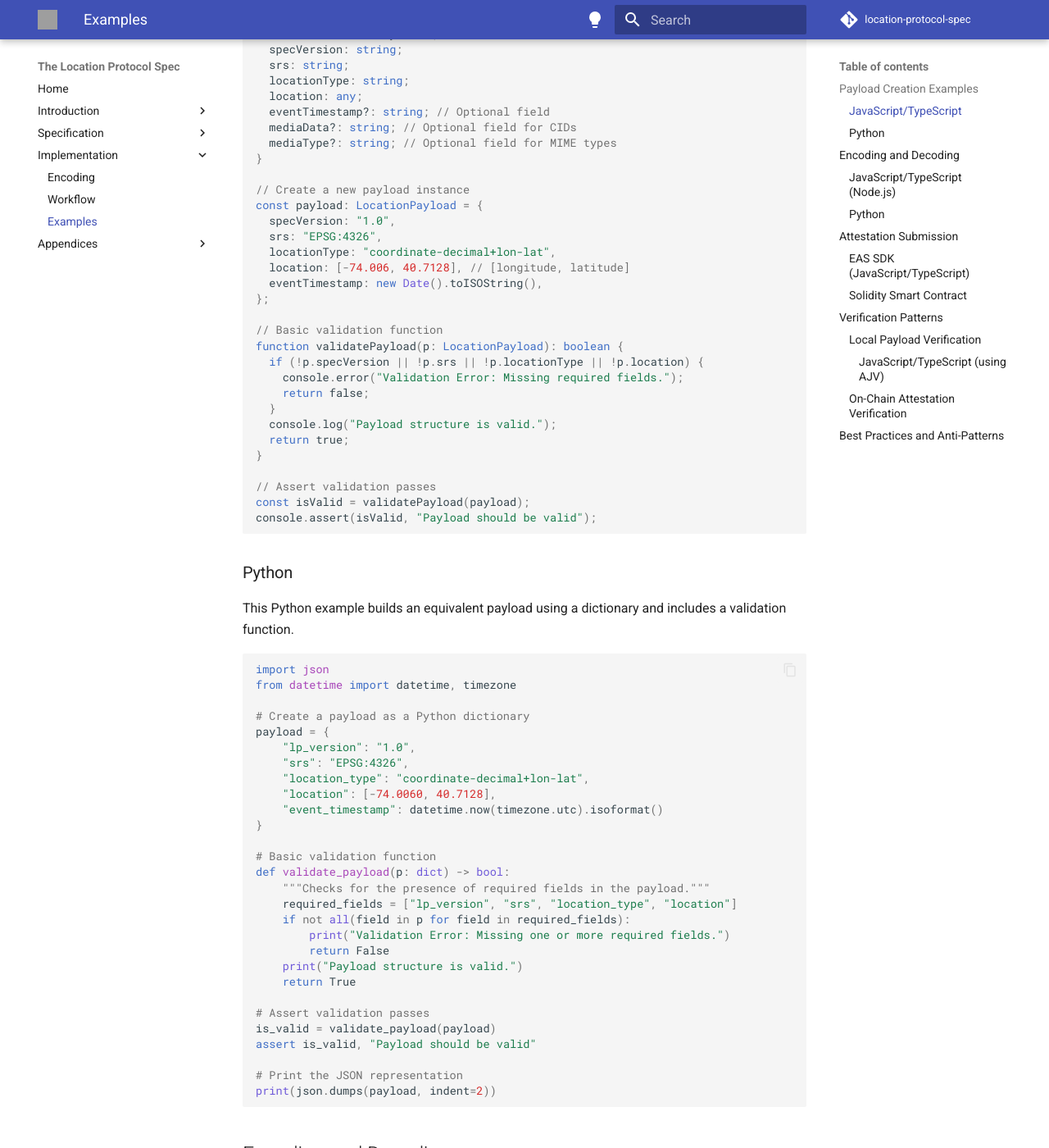
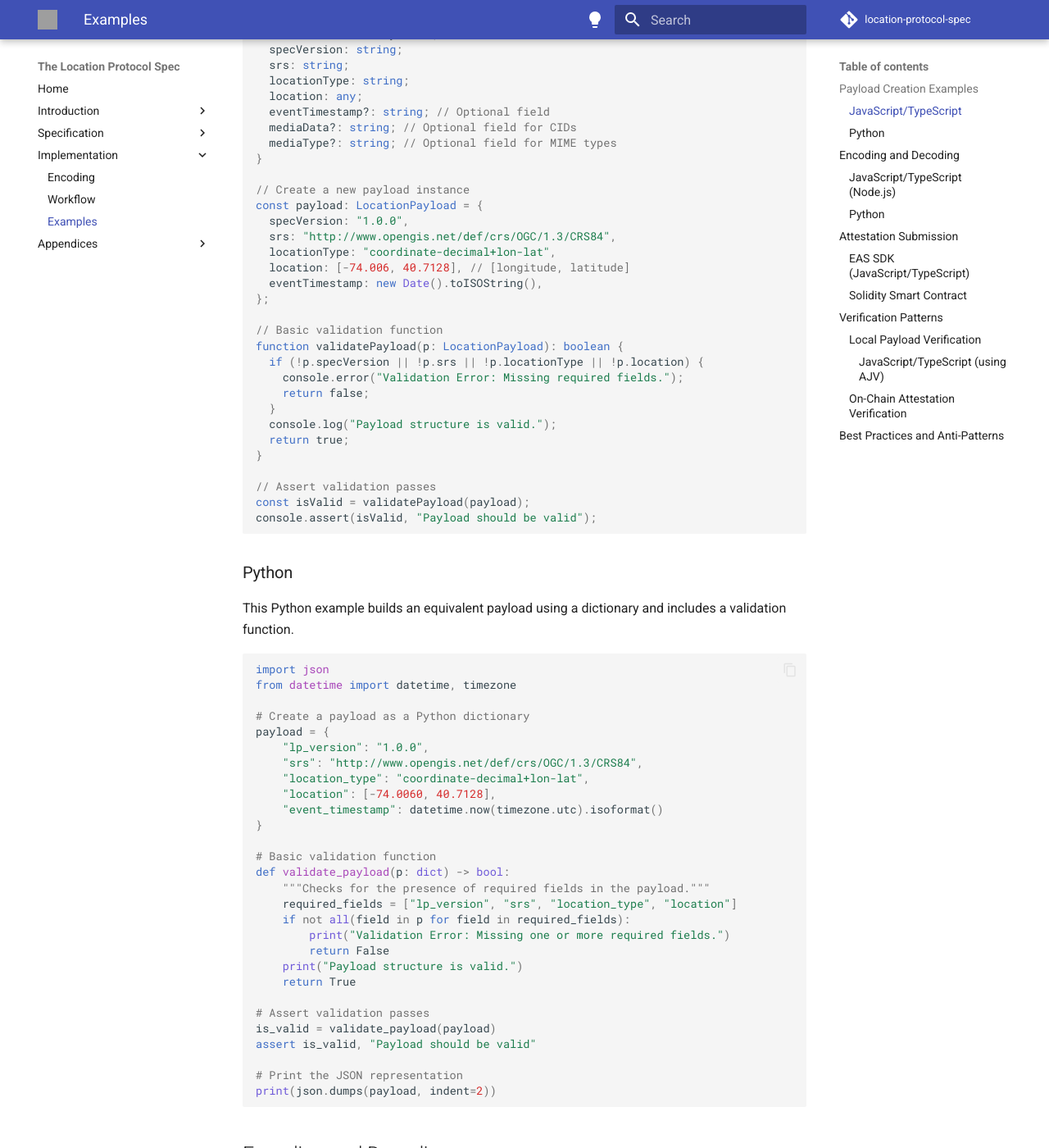
Before and after one commit to DecentralizedGeo/location-protocol-spec, an MkDocs documentation site: the page built from docs/spec-page/implementation/examples.md, in a window 1280 px wide and 1400 px high, scrolled down 607 px. Shown: the whole window at 82% size. Built offline with MkDocs 1.6.1 and Material for MkDocs 9.7.7, drawn with Linux system fonts in a browser that asks for light colours; emoji names are drawn with the system emoji font; comment, search, counter and statistics services are not loaded; some of the changed text lies outside the part shown; grey boxes are pictures that could not be loaded.

```diff
--- a/docs/spec-page/implementation/examples.md
+++ b/docs/spec-page/implementation/examples.md
@@ -22,8 +22,8 @@ interface LocationPayload {
 
 // Create a new payload instance
 const payload: LocationPayload = {
-  specVersion: "1.0",
-  srs: "EPSG:4326",
+  specVersion: "1.0.0",
+  srs: "http://www.opengis.net/def/crs/OGC/1.3/CRS84",
   locationType: "coordinate-decimal+lon-lat",
   location: [-74.006, 40.7128], // [longitude, latitude]
   eventTimestamp: new Date().toISOString(),
@@ -54,8 +54,8 @@ from datetime import datetime, timezone
 
 # Create a payload as a Python dictionary
 payload = {
-    "lp_version": "1.0",
-    "srs": "EPSG:4326",
+    "lp_version": "1.0.0",
+    "srs": "http://www.opengis.net/def/crs/OGC/1.3/CRS84",
     "location_type": "coordinate-decimal+lon-lat",
     "location": [-74.0060, 40.7128],
     "event_timestamp": datetime.now(timezone.utc).isoformat()
@@ -96,7 +96,7 @@ import { encode, decode } from "cbor-x";
 // Payload from the previous example
 const payload = {
   specVersion: "1.0",
-  srs: "EPSG:4326",
+  srs: "http://www.opengis.net/def/crs/OGC/1.3/CRS84",
   locationType: "coordinate-decimal+lon-lat",
   location: [-74.006, 40.7128],
 };
@@ -133,8 +133,8 @@ import base64
 import json
 
 payload = {
-    "lp_version": "1.0",
-    "srs": "EPSG:4326",
+    "lp_version": "1.0.0",
+    "srs": "http://www.opengis.net/def/crs/OGC/1.3/CRS84",
     "location_type": "coordinate-decimal+lon-lat",
     "location": [-74.0060, 40.7128]
 }
```
Also changed, not shown: README.md (+1 -1 lines), docs/spec-page/appendices/eas-integration.md (+1 -1 lines), docs/spec-page/appendices/geojson-alignment.md (+5 -5 lines), docs/spec-page/implementation/encoding.md (+6 -6 lines), docs/spec-page/introduction/bridging-concepts.md (+1 -1 lines), docs/spec-page/specification/composable-fields.md (+2 -2 lines).
